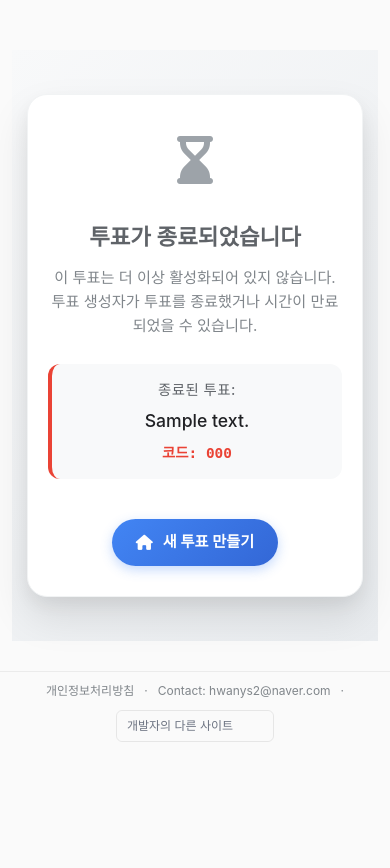
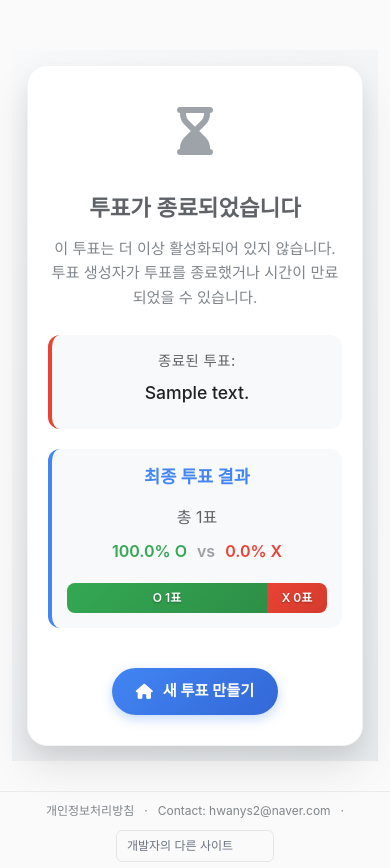
Before and after one commit to hwanys2/oxvote, a Django app: template voting/templates/voting/inactive_vote.html in a window 390 px wide. Shown: the top 868 px of the page. Before the commit the page ends 742 px from the top, so only its background shows below. Run offline with Django 5.2, Linux system fonts and the light colour scheme; the template is opened without the code that fills it: values that come from a table or form of the project are taken from there, others are empty; tables that the repository leaves empty hold one stand-in row (values such as "Sample post").

Commit message:
개선: URL 순서 수정, 만료된 투표 결과 표시, 코드 재사용 로직 개선
- URL 패턴 순서 수정: privacy 경로를 간단한 코드 패턴보다 위로 이동
- 만료된 투표 페이지에서 최종 결과 표시 및 코드 숨김
- 코드 생성 로직 개선: 비활성화된 코드 자동 재사용 가능
- 4자리 코드 유지: 페이지 나가면 자동 비활성화되므로 충분

```diff
--- a/voting/models.py
+++ b/voting/models.py
@@ -5,11 +5,19 @@ import random
 import string
 
 def generate_simple_code():
-    """중복되지 않는 4자리 코드 생성"""
-    while True:
+    """중복되지 않는 4자리 코드 생성 (활성 투표만 체크, 비활성 코드는 재사용 가능)"""
+    max_attempts = 100  # 무한 루프 방지
+
+    for _ in range(max_attempts):
+        # 4자리 숫자 코드 생성 (10,000개 가능)
         code = ''.join(random.choices(string.digits, k=4))
+
+        # 활성 투표에만 해당 코드가 있는지 확인
         if not Question.objects.filter(simple_code=code, is_active=True).exists():
             return code
+
+    # 만약 100번 시도해도 안되면 예외 발생 (거의 불가능)
+    raise Exception("코드 생성에 실패했습니다. 잠시 후 다시 시도해주세요.")
 
 class Question(models.Model):
     id = models.UUIDField(primary_key=True, default=uuid.uuid4, editable=False)
--- a/voting/templates/voting/inactive_vote.html
+++ b/voting/templates/voting/inactive_vote.html
@@ -23,8 +23,38 @@
             <div class="question-info">
                 <div class="question-label">종료된 투표:</div>
                 <div class="question-text">{{ question.text }}</div>
-                <div class="question-code">코드: {{ question.simple_code }}</div>
+                <!-- 종료된 투표에서는 코드를 표시하지 않음 -->
             </div>
+
+            <!-- 최종 투표 결과 표시 -->
+            {% if question.total_votes > 0 %}
+            <div class="final-results">
+                <div class="results-label">최종 투표 결과</div>
+                <div class="results-stats">
+                    <div class="vote-count">총 {{ question.total_votes }}표</div>
+                    <div class="percentage-breakdown">
+                        <span class="o-percentage">{{ question.o_percentage }}% O</span>
+                        <span class="vs-separator">vs</span>
+                        <span class="x-percentage">{{ question.x_percentage }}% X</span>
+                    </div>
+                </div>
+
+                <!-- 결과 바 차트 -->
+                <div class="results-bar">
+                    <div class="o-bar" style="width: {{ question.o_percentage }}%">
+                        <span class="bar-label">O {{ question.o_votes }}표</span>
+                    </div>
+                    <div class="x-bar" style="width: {{ question.x_percentage }}%">
+                        <span class="bar-label">X {{ question.x_votes }}표</span>
+                    </div>
+                </div>
+            </div>
+            {% else %}
+            <div class="no-votes">
+                <div class="no-votes-label">아직 투표가 없습니다</div>
+                <div class="no-votes-message">이 투표에는 아무도 참여하지 않았습니다.</div>
+            </div>
+            {% endif %}
             {% endif %}
         </div>
 
@@ -163,6 +193,114 @@
     transform: translateY(0);
 }
 
+/* 최종 결과 스타일 */
+.final-results {
+    background: #f8f9fa;
+    border-radius: 12px;
+    padding: 25px;
+    margin-top: 25px;
+    border-left: 4px solid #4285f4;
+}
+
+.results-label {
+    font-size: 1.1rem;
+    color: #4285f4;
+    font-weight: 600;
+    margin-bottom: 15px;
+    text-align: center;
+}
+
+.results-stats {
+    text-align: center;
+    margin-bottom: 20px;
+}
+
+.vote-count {
+    font-size: 1rem;
+    color: #5f6368;
+    margin-bottom: 10px;
+}
+
+.percentage-breakdown {
+    display: flex;
+    align-items: center;
+    justify-content: center;
+    gap: 15px;
+    font-size: 1.2rem;
+    font-weight: 600;
+}
+
+.o-percentage {
+    color: #34a853;
+}
+
+.vs-separator {
+    color: #9aa0a6;
+    font-size: 1rem;
+}
+
+.x-percentage {
+    color: #ea4335;
+}
+
+.results-bar {
+    display: flex;
+    height: 40px;
+    border-radius: 8px;
+    overflow: hidden;
+    box-shadow: inset 0 2px 4px rgba(0,0,0,0.1);
+    position: relative;
+}
+
+.o-bar {
+    background: linear-gradient(135deg, #34a853 0%, #2d8f47 100%);
+    display: flex;
+    align-items: center;
+    justify-content: center;
+    position: relative;
+    min-width: 60px;
+}
+
+.x-bar {
+    background: linear-gradient(135deg, #ea4335 0%, #d33b2c 100%);
+    display: flex;
+    align-items: center;
+    justify-content: center;
+    position: relative;
+    min-width: 60px;
+}
+
+.bar-label {
+    color: white;
+    font-size: 0.85rem;
+    font-weight: 600;
+    text-shadow: 0 1px 2px rgba(0,0,0,0.3);
+    white-space: nowrap;
+}
+
+/* 투표가 없는 경우 */
+.no-votes {
+    background: #fff3cd;
+    border: 1px solid #ffeaa7;
+    border-radius: 12px;
+    padding: 20px;
+    margin-top: 25px;
+    text-align: center;
+}
+
+.no-votes-label {
+    font-size: 1rem;
+    color: #856404;
+    font-weight: 600;
+    margin-bottom: 8px;
+}
+
+.no-votes-message {
+    font-size: 0.9rem;
+    color: #856404;
+    opacity: 0.8;
+}
+
 /* 모바일 반응형 */
 @media (max-width: 768px) {
     .inactive-container {
@@ -200,6 +338,24 @@
         font-size: 1rem;
         gap: 10px;
     }
+
+    .final-results {
+        padding: 20px;
+        margin-top: 20px;
+    }
+
+    .percentage-breakdown {
+        font-size: 1.1rem;
+        gap: 12px;
+    }
+
+    .results-bar {
+        height: 35px;
+    }
+
+    .bar-label {
+        font-size: 0.8rem;
+    }
 }
 
 @media (max-width: 480px) {
@@ -219,6 +375,23 @@
         padding: 12px 24px;
         font-size: 0.95rem;
     }
+
+    .final-results {
+        padding: 15px;
+    }
+
+    .percentage-breakdown {
+        font-size: 1rem;
+        gap: 10px;
+    }
+
+    .results-bar {
+        height: 30px;
+    }
+
+    .bar-label {
+        font-size: 0.75rem;
+    }
 }
 </style>
 {% endblock %}
--- a/voting/urls.py
+++ b/voting/urls.py
@@ -3,6 +3,8 @@ from . import views
 
 urlpatterns = [
     path('', views.home, name='home'),
+    # 정적 페이지 (간단한 코드 패턴보다 먼저 정의)
+    path('privacy/', views.privacy, name='privacy'),
     # UUID 기반 URL (기존)
     path('qr/<uuid:question_id>/', views.qr_page, name='qr_page'),
     path('vote/<uuid:question_id>/', views.vote_page, name='vote_page'),
@@ -17,5 +19,4 @@ urlpatterns = [
     path('api/toggle-results/code/<str:simple_code>/', views.toggle_results_by_code, name='toggle_results_by_code'),
     path('api/stats/code/<str:simple_code>/', views.get_vote_stats_by_code, name='vote_stats_by_code'),
     path('api/end-vote/code/<str:simple_code>/', views.end_vote_by_code, name='end_vote_by_code'),
-    path('privacy/', views.privacy, name='privacy'),
 ]
```
